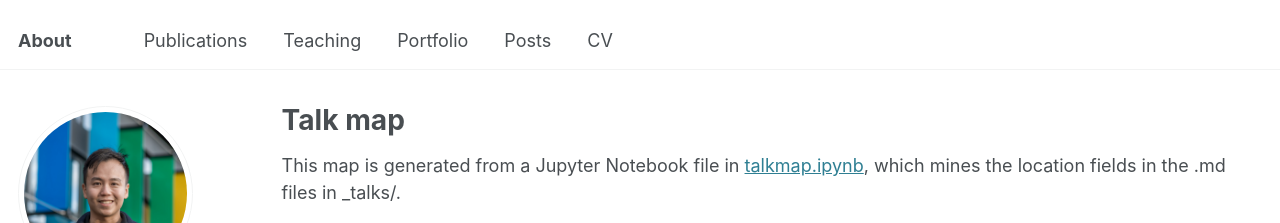
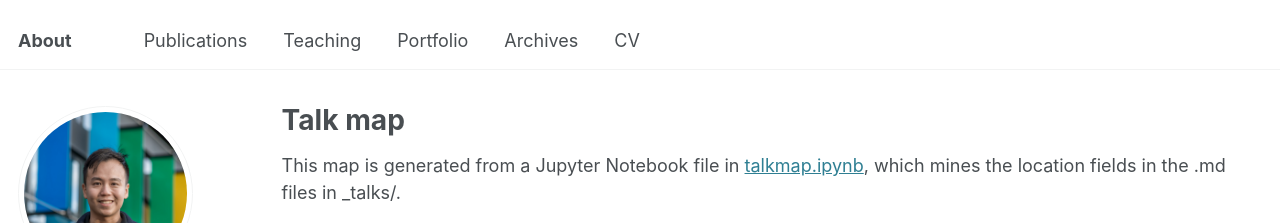
Before and after one commit to yeappl/yeappl.github.io, a Jekyll site: the page built from _pages/talkmap.html, in a window 1280 px wide. Shown: the top 223 px of the page. Built offline with Jekyll 4.4.1, drawn with Linux system fonts in a browser that asks for light colours; nearby versions of some CDN libraries; some web fonts are replaced.

Commit message:
Update navigation.yml

```diff
--- a/_data/navigation.yml
+++ b/_data/navigation.yml
@@ -17,7 +17,7 @@ main:
   - title: "Portfolio"
     url: /portfolio/
 
-  - title: "Posts"
+  - title: "Archives"
     url: /year-archive/
 
   - title: "CV"
```
